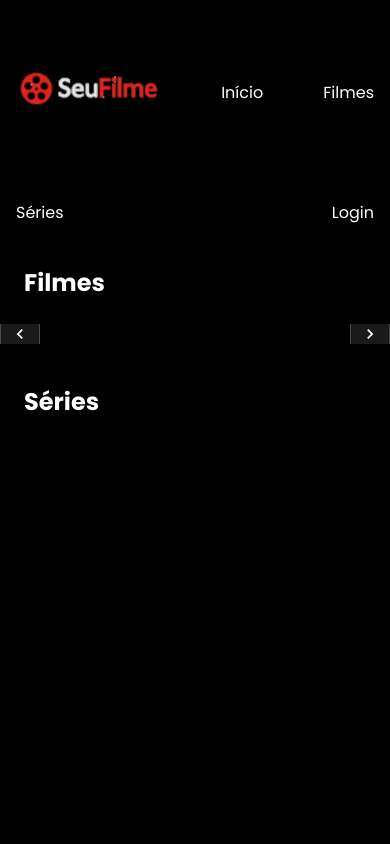
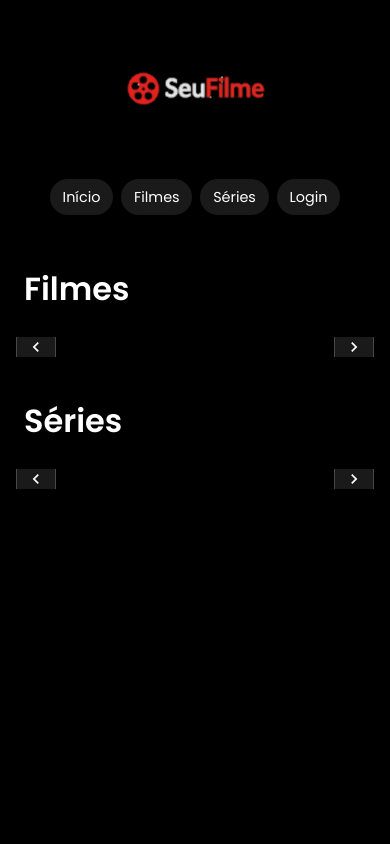
Before and after one commit to Gabriel-Araujo-Cunha/SeuFilme, a plain HTML site: page index.html in a window 390 px wide. Shown: the top 844 px of the page. Drawn offline with nearby package versions, Linux system fonts and the light colour scheme; no server answers; a web font is replaced by a local one.

Commit message:
commit responsive

```diff
--- a/index.html
+++ b/index.html
@@ -1,5 +1,5 @@
 <!DOCTYPE html>
-<html lang="pt-bt">
+<html lang="pt-br">
 
 <head>
     <meta charset="UTF-8">
@@ -13,18 +13,15 @@
     <title>SeuFilme</title>
 </head>
 
-<body>
+<body class="container">
     <header class="header">
         <nav class="nav">
             <ul class="nav__list">
-                <li class="menu__toggle">
-                    <button class="menu__toggle__icon" aria-label="menu hamburguer">
-                        <img src="./img/menu.svg" alt="menu hambuerger" />
-                    </button>
                 <li class="nav__item">
                     <a href="index.html"></a>
                     <img src="./img/logo.png" alt="logo do SeuFilme">
                 </li>
+
                 <li class="nav__item">
                     <a href="index.html" class="nav__link">Início</a>
                 </li>
@@ -46,7 +43,7 @@
 
         <div class="carrossel">
 
-            <div class="filme__container" id="slider"></div>
+            <div class="filme__container" id="filme-slider"></div>
 
             <button class="button__esquerda sliderButton" onclick="sliderScrollLeft()">
                 <svg width="20" height="20" fill="white" viewBox="0 0 24 24">
@@ -62,9 +59,10 @@
 
         </div>
 
-        <h2  id="serie" class="sub__titulo serie">Séries</h2>
+        <h2 id="serie" class="sub__titulo serie">Séries</h2>
+        <div class="carrossel">
 
-                    <div class="serie__container" id="slider"></div>
+            <div class="serie__container" id="serie-slider"></div>
 
             <button class="button__esquerda sliderButtonSerie" onclick="sliderSeriesScrollLeft()">
                 <svg width="20" height="20" fill="white" viewBox="0 0 24 24">
@@ -85,6 +83,7 @@
     <script src="https://cdnjs.cloudflare.com/ajax/libs/axios/0.20.0/axios.js"></script>
     <script src="js/filme.js"></script>
     <script src="js/serie.js"></script>
+
 </body>
 
 </html>
--- a/styles/login.css
+++ b/styles/login.css
@@ -1,3 +1,17 @@
+* {
+  margin: 0;
+  padding: 0;
+  box-sizing: border-box;
+}
+
+.container {
+  width: 100%;
+  max-width: 1300px;
+  margin: 0 auto;
+  padding: 0 1rem;
+  background-color: #000;
+}
+
 .login__container {
     display: flex;
     justify-content: center;
@@ -98,3 +112,15 @@
 .register__link:hover {
     text-decoration: underline;
 }
+
+@media (max-width: 600px) {
+  .login__box {
+    padding: 1.5rem;
+    width: 90%;
+    border: none;
+  }
+
+  .login__form input, .login {
+    padding: 0.6rem;
+  }
+}
--- a/styles/main.css
+++ b/styles/main.css
@@ -12,9 +12,20 @@ body {
   background-color: black;
 }
 
+.container {
+  width: 100%;
+  max-width: 1300px;
+  margin: 0 auto;
+  padding: 0 1rem;
+}
+
+
 .header {
+  width: 100%;
   margin: 0 auto;
-  max-width: 75rem;
+}
+.nav{
+  width: 100%;
 }
 
 .nav__list {
@@ -32,28 +43,39 @@ body {
 .nav__link {
   text-decoration: none;
   color: #ffffff;
+  transition: color 0.3s ease;
 }
 
-.menu__toggle {
-  display: none;
+.nav__link:hover {
+  color: #ff4c4c;
+  text-decoration: underline;
 }
 
 .sub__titulo {
   color: #ffffff;
-  margin: 1rem;
   padding: 0.5rem;
   font-family: var(--fonte-titulo);
+  font-size: 2rem;
+  font-weight: 600;
+  margin: 2rem 0 1rem 0;
 }
 
 .sub__titulo.serie {
   margin-top: 2rem;
+  padding-left: 0.5rem;
 }
 
 .carrossel {
   position: relative;
+  width: 100%;
   display: flex;
   align-items: center;
   overflow: hidden;
+  margin-bottom: 2rem;
+}
+
+.filme {
+   width: 100%;
 }
 
 .filme__container {
@@ -63,6 +85,7 @@ body {
   gap: 10px;
   padding: 10px 0;
   cursor: pointer;
+
 }
 
 .filme__container::-webkit-scrollbar {
@@ -92,3 +115,40 @@ body {
   right: 0;
   height: 5rem;
 }
+
+@media (max-width: 768px) {
+  .nav__list {
+    display: flex;
+    flex-direction: row;
+    flex-wrap: wrap;
+    justify-content: center;
+    align-items: center;
+    gap: 0.5rem;
+    padding: 1rem;
+  }
+
+  .nav__item:first-child {
+    flex-basis: 100%;
+    text-align: center;
+    margin-bottom: 0.5rem;
+  }
+
+  .nav__link {
+    padding: 0.5rem 0.8rem;
+    background: rgba(255, 255, 255, 0.1);
+    border-radius: 20px;
+    white-space: nowrap;
+    font-size: 0.9rem;
+  }
+}
+
+@media (max-width: 768px) {
+  .slider-img {
+    width: 150px;
+  }
+
+  .sliderButton, .sliderButtonSerie {
+    width: 2rem;
+    height: 2.5rem;
+  }
+}
--- a/styles/sliders.css
+++ b/styles/sliders.css
@@ -37,7 +37,7 @@
 
 .sliderButtonSerie {
   position: absolute;
-  top: 115%;
+  top: 50%;
   transform: translateY(-50%);
   width: 2.5rem;
   height: 3rem;
@@ -59,3 +59,15 @@
   opacity: 1;
   background: rgba(255, 255, 255, 0.3);
 }
+
+@media (max-width: 1024px) {
+  .slider-img {
+    width: 180px;
+  }
+}
+
+@media (max-width: 480px) {
+  .slider-img {
+    width: 120px;
+  }
+}
```
Also changed, not shown: cadastro.html (+2 -1 lines), login.html (+1 -1 lines).
